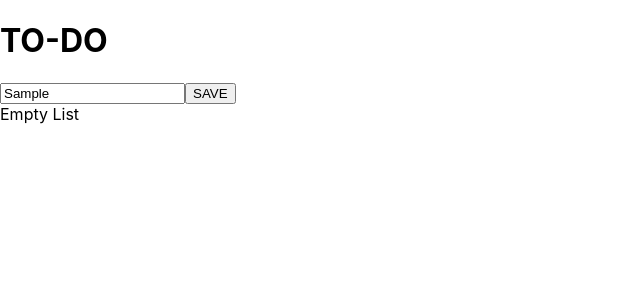
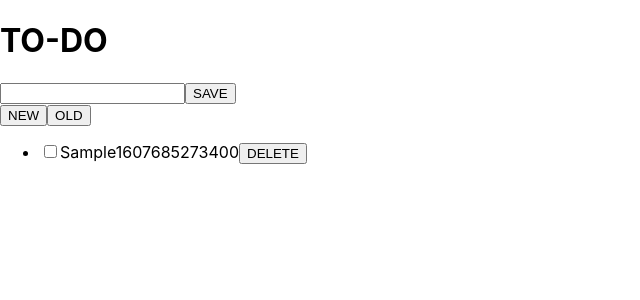
Before and after one commit to jy7123943/practice-recoil, a React (Create React App) app: page / in a window 1280 px wide. Both pictures are taken after typing "Sample" into the empty fields and a click on the button "SAVE". Shown: the top 300 px of the page, without its empty margins (0-640 px from the left). Built offline with nearby package versions, Linux system fonts and the light colour scheme.

Commit message:
Add save event

```diff
--- a/src/feature/TodoInput.tsx
+++ b/src/feature/TodoInput.tsx
@@ -1,9 +1,36 @@
 import React, { ChangeEvent } from 'react';
-import { useRecoilState } from 'recoil';
-import { todoTextState } from '../atoms';
+import type { KeyboardEvent } from 'react';
+import { useRecoilState, useSetRecoilState } from 'recoil';
+import { todoListState, todoTextState } from '../atoms';
+import type { TodoListItem } from './../entity';
 
 function TodoInput() {
   const [todoText, setTodoText] = useRecoilState(todoTextState);
+  const setTodoList = useSetRecoilState(todoListState);
+
+  const saveTodoItem = () => {
+    if (!todoText) {
+      return;
+    }
+
+    setTodoList((oldTodoList: TodoListItem[]) => ([
+      {
+        id: `id-${oldTodoList.length}`,
+        todo: todoText,
+        is_done: false,
+        created_at: new Date().getTime(),
+      },
+      ...oldTodoList,
+    ]));
+
+    setTodoText('');
+  };
+
+  const onEnterPress = ({ key }: KeyboardEvent<HTMLInputElement>) => {
+    if (key === 'Enter') {
+      saveTodoItem();
+    }
+  };
 
   const onTodoTextChange = (event: ChangeEvent<HTMLInputElement>) => {
     setTodoText(event.target.value);
@@ -11,8 +38,13 @@ function TodoInput() {
 
   return (
     <div className="todo-input">
-      <input type='text' value={ todoText } onChange={ onTodoTextChange } />
-      <button type='button'>SAVE</button>
+      <input
+        type='text'
+        value={ todoText }
+        onChange={ onTodoTextChange }
+        onKeyPress={ onEnterPress }
+      />
+      <button type='button' onClick={ saveTodoItem }>SAVE</button>
     </div>
   );
 }
--- a/src/feature/TodoList.tsx
+++ b/src/feature/TodoList.tsx
@@ -18,7 +18,7 @@ function TodoList() {
           todoList.map(({ id, todo, is_done, created_at }) => (
             <li key={ id }>
               <label>
-                <input type='checkbox' checked={ is_done } />
+                <input type='checkbox' defaultChecked={ is_done } />
                 <span>{ todo }</span>
               </label>
               <span>{ created_at }</span>
```
